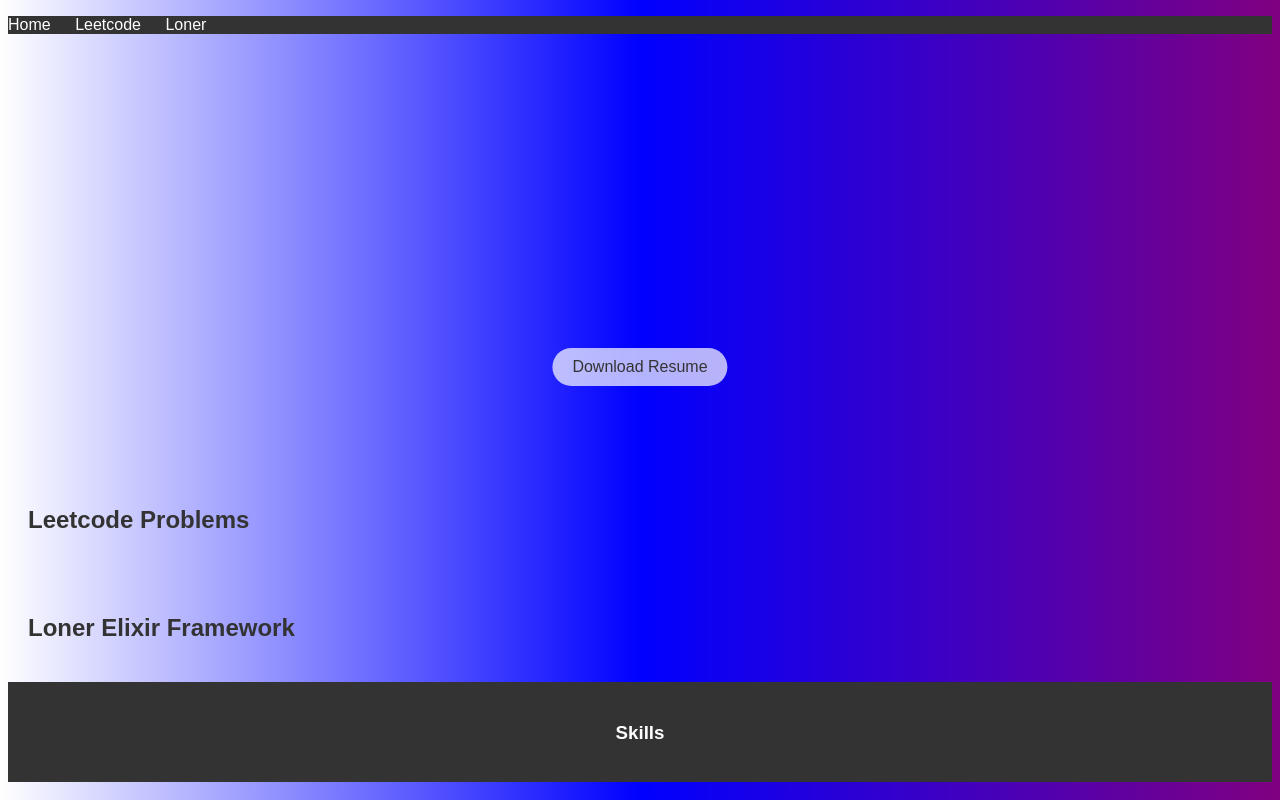
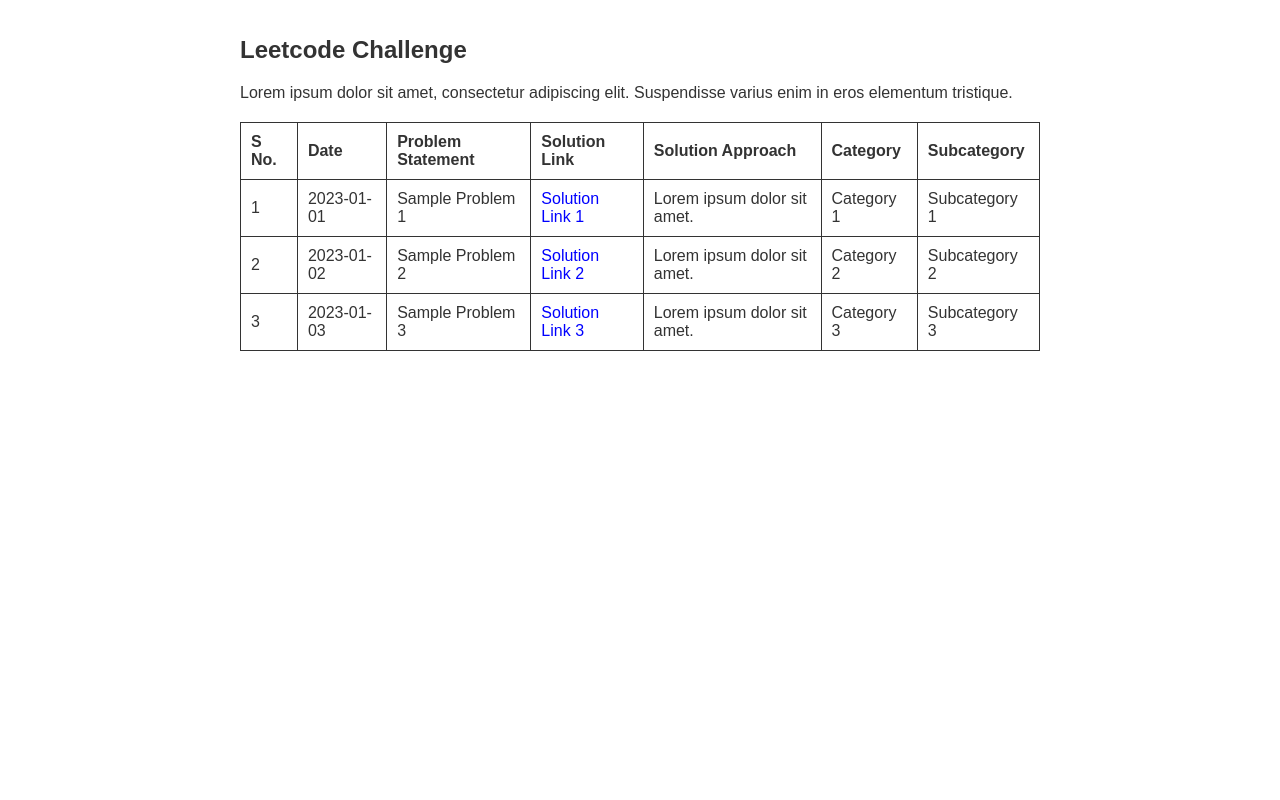
Before and after one commit to Ayoush/ayoush.github.io, a plain HTML site: page index.html in a window 1280 px wide. Drawn offline with Linux system fonts and the light colour scheme.

Commit message:
Simple website

```diff
--- a/index.html
+++ b/index.html
@@ -4,49 +4,50 @@
     <meta charset="UTF-8">
     <meta name="viewport" content="width=device-width, initial-scale=1.0">
     <link rel="stylesheet" href="styles.css">
-    <title>Your Name - Portfolio</title>
+    <title>Leetcode Challenge</title>
 </head>
 <body>
-    <header>
-        <nav>
-            <ul>
-                <li><a href="#home">Home</a></li>
-                <li><a href="#leetcode">Leetcode</a></li>
-                <li><a href="#loner">Loner</a></li>
-            </ul>
-        </nav>
-    </header>
-    <main>
-        <section id="home">
-            <div class="intro-container">
-                <p class="intro-text">
-                    <span class="animated-text">Hello, I'm Your Name</span>
-                </p>
-                <div class="profile">
-                    <img src="your-image.jpg" alt="Your Name">
-                    <div class="download-button">
-                        <a href="your-resume.pdf" download>Download Resume</a>
-                    </div>
-                </div>
-            </div>
-        </section>
-        <section id="leetcode">
-            <h2>Leetcode Problems</h2>
-            <!-- Add your Leetcode content here -->
-        </section>
-        <section id="loner">
-            <h2>Loner Elixir Framework</h2>
-            <!-- Add content about your Loner Elixir project here -->
-        </section>
-    </main>
-    <footer>
-        <div class="social-links">
-            <!-- Add your social media links using the provided code -->
-        </div>
-        <div class="skills">
-            <h3>Skills</h3>
-            <!-- Add your skills using the provided badges -->
-        </div>
-    </footer>
+    <div class="container">
+        <h1>Leetcode Challenge</h1>
+        <p>Lorem ipsum dolor sit amet, consectetur adipiscing elit. Suspendisse varius enim in eros elementum tristique.</p>
+        <table>
+            <tr>
+                <th>S No.</th>
+                <th>Date</th>
+                <th>Problem Statement</th>
+                <th>Solution Link</th>
+                <th>Solution Approach</th>
+                <th>Category</th>
+                <th>Subcategory</th>
+            </tr>
+            <tr>
+                <td>1</td>
+                <td>2023-01-01</td>
+                <td>Sample Problem 1</td>
+                <td><a href="#">Solution Link 1</a></td>
+                <td>Lorem ipsum dolor sit amet.</td>
+                <td>Category 1</td>
+                <td>Subcategory 1</td>
+            </tr>
+            <tr>
+                <td>2</td>
+                <td>2023-01-02</td>
+                <td>Sample Problem 2</td>
+                <td><a href="#">Solution Link 2</a></td>
+                <td>Lorem ipsum dolor sit amet.</td>
+                <td>Category 2</td>
+                <td>Subcategory 2</td>
+            </tr>
+            <tr>
+                <td>3</td>
+                <td>2023-01-03</td>
+                <td>Sample Problem 3</td>
+                <td><a href="#">Solution Link 3</a></td>
+                <td>Lorem ipsum dolor sit amet.</td>
+                <td>Category 3</td>
+                <td>Subcategory 3</td>
+            </tr>
+        </table>
+    </div>
 </body>
 </html>
--- a/styles.css
+++ b/styles.css
@@ -1,99 +1,44 @@
 /* Basic styling */
 body {
     font-family: Arial, sans-serif;
-    background: linear-gradient(to right, white, blue, purple);
+    background-color: white;
     color: #333;
-}
-
-/* Header styles for navigation */
-header {
-    background-color: #333;
-    color: white;
-}
-
-nav ul {
-    list-style: none;
+    margin: 0;
     padding: 0;
 }
 
-nav ul li {
-    display: inline;
-    margin-right: 20px;
-}
-
-nav a {
-    text-decoration: none;
-    color: white;
-}
-
-/* Home section styles */
-#home {
-    text-align: center;
-    padding: 50px;
-}
-
-.intro-container {
+.container {
+    max-width: 800px;
+    margin: 0 auto;
     padding: 20px;
 }
 
-.intro-text {
+h1 {
     font-size: 24px;
+    margin-bottom: 20px;
 }
 
-.animated-text {
-    display: inline-block;
-    opacity: 0;
-    transform: translateY(1em);
-    animation: fadeIn 1s forwards;
-    animation-delay: 0.1s;
+p {
+    font-size: 16px;
+    margin-bottom: 20px;
 }
 
-.profile {
-    position: relative;
-    overflow: hidden;
-    border-radius: 50%;
+table {
+    width: 100%;
+    border-collapse: collapse;
 }
 
-.profile img {
-    display: block;
-    width: 200px;
-    height: 200px;
-    transition: opacity 0.3s;
+th, td {
+    border: 1px solid #333;
+    padding: 10px;
+    text-align: left;
 }
 
-.download-button {
-    position: absolute;
-    bottom: 10px;
-    left: 50%;
-    transform: translateX(-50%);
-    background: rgba(255, 255, 255, 0.7);
-    padding: 10px 20px;
-    border-radius: 20px;
-    text-align: center;
+a {
+    text-decoration: none;
+    color: blue;
 }
 
-.download-button a {
-    text-decoration: none;
-    color: #333;
+a:hover {
+    text-decoration: underline;
 }
-
-/* Leetcode and Loner section styles */
-section {
-    padding: 20px;
-}
-
-/* Footer styles for social links and skills section */
-footer {
-    background-color: #333;
-    color: white;
-    text-align: center;
-    padding: 20px;
-}
-
-.social-links a {
-    margin: 10px;
-}
-
-.skills {
-    margin-top: 20px;
-}
```
